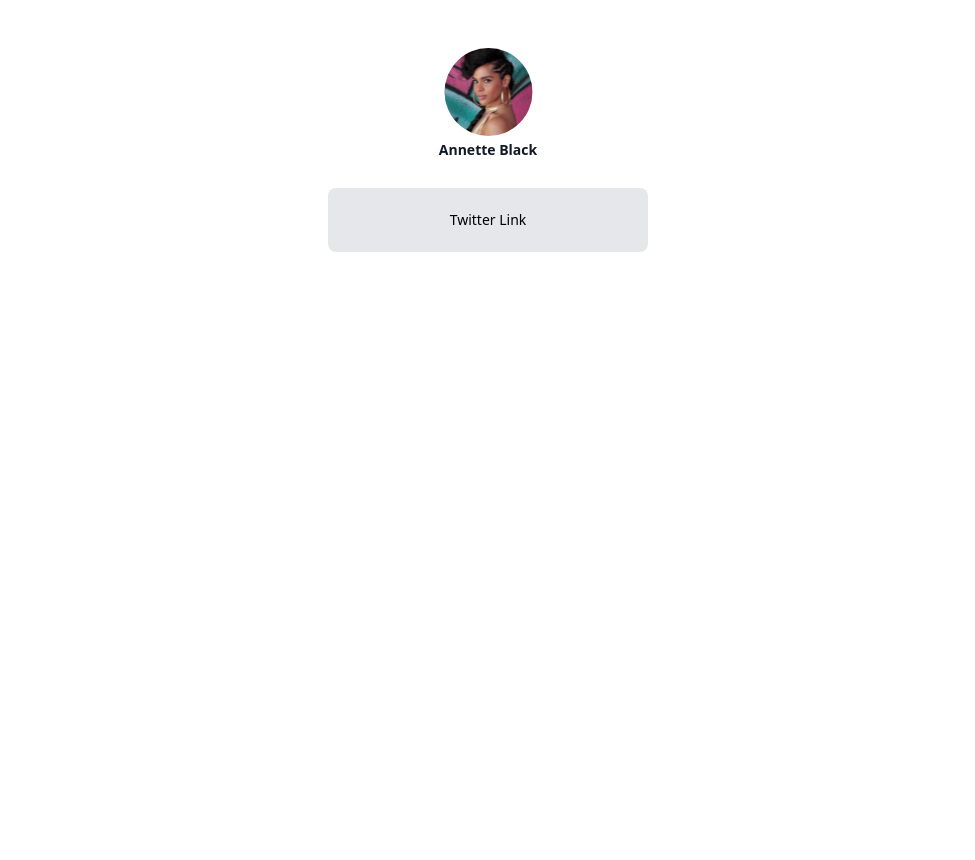
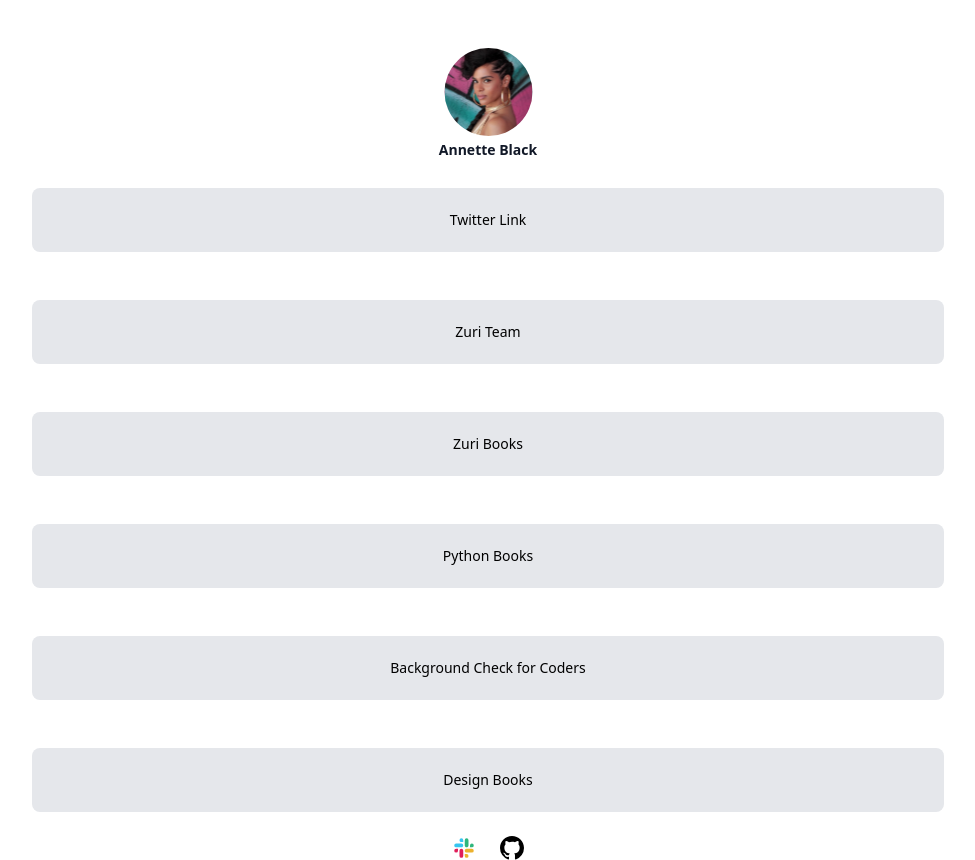
Before and after one commit to Danny4life/LinkTree, a React (Create React App) app in the folder linktree-app/: page / in a window 1280 px wide. Shown: the whole page, without its empty margins (152-1127 px from the left). Before the commit the page ends 800 px from the top, so only its background shows below. Built offline with nearby package versions, Linux system fonts and the light colour scheme.

Commit message:
added links to the page

```diff
--- a/linktree-app/package.json
+++ b/linktree-app/package.json
@@ -8,6 +8,7 @@
     "@testing-library/user-event": "^13.5.0",
     "react": "^18.2.0",
     "react-dom": "^18.2.0",
+    "react-router-dom": "^6.4.2",
     "react-scripts": "5.0.1",
     "web-vitals": "^2.1.4"
   },
--- a/linktree-app/src/components/Home.jsx
+++ b/linktree-app/src/components/Home.jsx
@@ -1,7 +1,12 @@
+//import { Link } from "react-router-dom";
+import GitHub  from "../icons/GitHubIcon";
 import ProfileIcon from "../icons/ProfileIcon";
+import SlackIcon from "../icons/SlackIcon";
 
 const Home = () => {
     return (
+
+    <>
         <section>
            <div className="flex justify-center flex-col items-center p-0 mt-12">
             <ProfileIcon />
@@ -9,15 +14,52 @@ const Home = () => {
            <h2 className="text-gray-900 font-bold text-sm leading-7 text-center">
             Annette Black
            </h2>
-           <div className="flex flex-row justify-center items-center py-6 px-8 gap-2">
-            <div className="w-80 h-16 bg-gray-200 border-solid rounded-lg flex items-center justify-center">
+           <div className="flex flex-col justify-center items-center py-6 px-8 gap-12">
+            <div className="xl:w-3/4 w-80 h-16 bg-gray-200 border-solid rounded-lg flex items-center justify-center">
                 <h4 className="font-medium text-sm leading-5 text-center">
-                    Twitter Link
+                    <a href="www.twitter.com">Twitter Link</a>
                 </h4>
             </div>
-
+            <div className="xl:w-3/4 w-80 h-16 bg-gray-200 border-solid rounded-lg items-center justify-center hidden">
+                <h4 className="font-medium text-sm leading-5 text-center">
+                    <a href="www.twitter.com">Slack Link</a>
+                </h4>
+            </div>
+            <div className="xl:w-3/4 w-80 h-16 bg-gray-200 border-solid rounded-lg flex items-center justify-center">
+                <h4 className="font-medium text-sm leading-5 text-center">
+                    <a href="https://training.zuri.team/">Zuri Team</a>
+                </h4>
+            </div>
+            <div className="xl:w-3/4 w-80 h-16 bg-gray-200 border-solid rounded-lg flex items-center justify-center">
+                <h4 className="font-medium text-sm leading-5 text-center">
+                    <a href="http://books.zuri.team">Zuri Books</a>
+                </h4>
+            </div>
+            <div className="xl:w-3/4 w-80 h-16 bg-gray-200 border-solid rounded-lg flex items-center justify-center">
+                <h4 className="font-medium text-sm leading-5 text-center">
+                    <a href="https://books.zuri.team">Python Books</a>
+                </h4>
+            </div>
+            <div className="xl:w-3/4 w-80 h-16 bg-gray-200 border-solid rounded-lg flex items-center justify-center">
+                <h4 className="font-medium text-sm leading-5 text-center">
+                    <a href="https://background.zuri.team">Background Check for Coders</a>
+                </h4>
+            </div>
+            <div className="xl:w-3/4 w-80 h-16 bg-gray-200 border-solid rounded-lg flex items-center justify-center">
+                <h4 className="font-medium text-sm leading-5 text-center">
+                    <a href="https://books.zuri.team/design-rules">Design Books</a>
+                </h4>
+            </div>
            </div>
         </section>
+        <footer>
+            <div className="flex justify-center gap-6">
+                <SlackIcon />
+                <GitHub />
+            </div>
+        </footer>
+    </>
+
     );
 }
 
--- /dev/null
+++ b/linktree-app/src/icons/GitHubIcon.jsx
@@ -0,0 +1,22 @@
+import * as React from "react";
+
+function GitHubIcon(props) {
+  return (
+    <svg
+      width={24}
+      height={24}
+      fill="none"
+      xmlns="http://www.w3.org/2000/svg"
+      {...props}
+    >
+      <path
+        fillRule="evenodd"
+        clipRule="evenodd"
+        d="M12 0C5.372 0 0 5.38 0 12.02a12.02 12.02 0 008.207 11.405c.6.11.818-.26.818-.58 0-.284-.01-1.041-.015-2.043-3.339.726-4.043-1.612-4.043-1.612-.545-1.39-1.332-1.759-1.332-1.759-1.09-.744.083-.73.083-.73 1.203.085 1.837 1.239 1.837 1.239 1.07 1.836 2.809 1.306 3.492.998.11-.776.42-1.305.763-1.605-2.664-.304-5.466-1.336-5.466-5.941 0-1.312.468-2.386 1.235-3.226-.124-.304-.535-1.526.117-3.18 0 0 1.008-.324 3.3 1.231A11.477 11.477 0 0112 5.813c1.02.005 2.046.138 3.005.404 2.29-1.555 3.296-1.232 3.296-1.232.655 1.655.243 2.877.12 3.181.768.84 1.234 1.914 1.234 3.226 0 4.617-2.807 5.634-5.48 5.931.431.371.814 1.104.814 2.226 0 1.606-.014 2.903-.014 3.297 0 .321.216.696.825.578A12.023 12.023 0 0024 12.02C24 5.38 18.626 0 12 0z"
+        fill="#000"
+      />
+    </svg>
+  );
+}
+
+export default GitHubIcon;
--- /dev/null
+++ b/linktree-app/src/icons/SlackIcon.jsx
@@ -0,0 +1,32 @@
+import * as React from "react";
+
+function SlackIcon(props) {
+  return (
+    <svg
+      width={24}
+      height={24}
+      fill="none"
+      xmlns="http://www.w3.org/2000/svg"
+      {...props}
+    >
+      <path
+        d="M19.875 11.25A1.875 1.875 0 1018 9.375v1.875h1.875zm-5.25 0c1.036 0 1.875-.84 1.875-1.875v-5.25a1.875 1.875 0 00-3.75 0v5.25c0 1.035.84 1.875 1.875 1.875z"
+        fill="#2EB67D"
+      />
+      <path
+        d="M4.125 12.75A1.875 1.875 0 106 14.625V12.75H4.125zm5.25 0c-1.036 0-1.875.84-1.875 1.875v5.25a1.875 1.875 0 003.75 0v-5.25c0-1.035-.84-1.875-1.875-1.875z"
+        fill="#E01E5A"
+      />
+      <path
+        d="M12.75 19.875A1.875 1.875 0 1014.625 18H12.75v1.875zm0-5.25c0 1.036.84 1.875 1.875 1.875h5.25a1.875 1.875 0 000-3.75h-5.25c-1.035 0-1.875.84-1.875 1.875z"
+        fill="#ECB22E"
+      />
+      <path
+        d="M11.25 4.125A1.875 1.875 0 109.375 6h1.875V4.125zm0 5.25c0-1.036-.84-1.875-1.875-1.875h-5.25a1.875 1.875 0 000 3.75h5.25c1.035 0 1.875-.84 1.875-1.875z"
+        fill="#36C5F0"
+      />
+    </svg>
+  );
+}
+
+export default SlackIcon;
```
Also changed, not shown: 1 other file (tests, documents, lock files or other folders).
